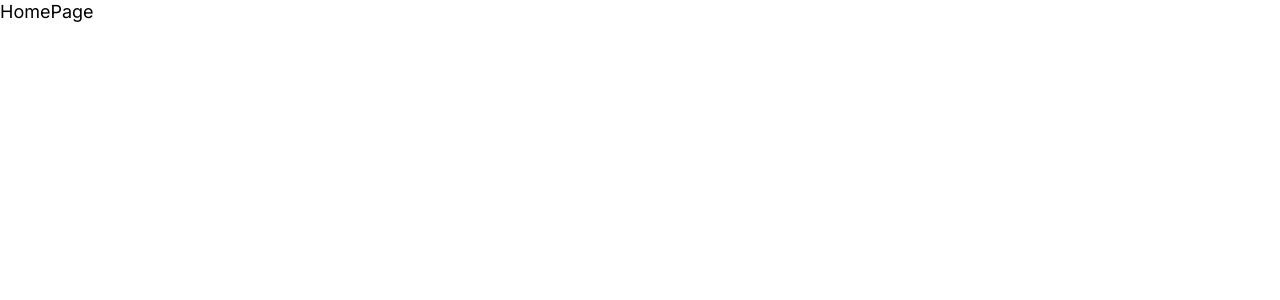
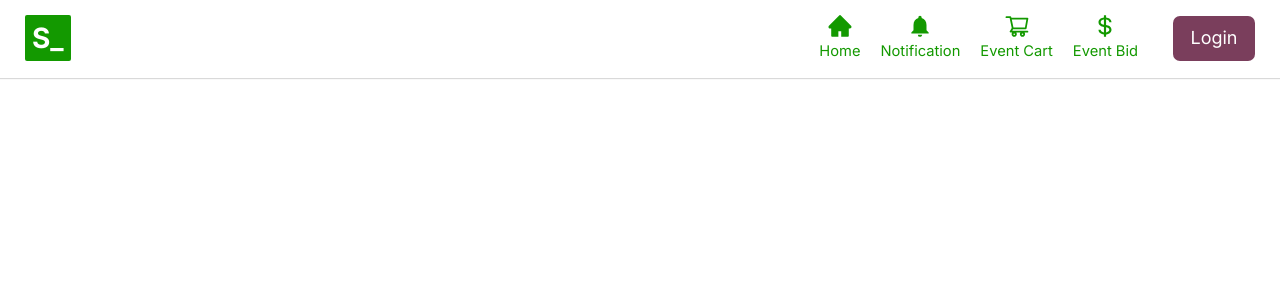
Before and after one commit to spurbey/start_up, a Next.js app: page / in a window 1280 px wide. Shown: the top 300 px of the page. Built offline with nearby package versions, Linux system fonts and the light colour scheme.

Commit message:
Header component markup & styling

```diff
--- /dev/null
+++ b/app/components/Header.jsx
@@ -0,0 +1,63 @@
+// react-icons
+import { AiFillHome, AiOutlineShoppingCart } from 'react-icons/ai';
+import { MdNotifications } from 'react-icons/md';
+import { BiDollar } from 'react-icons/bi';
+import { FaUser } from 'react-icons/fa';
+
+import Link from 'next/link';
+
+export default function Header() {
+  return (
+    <>
+      <header className='header'>
+        <div className='section-container'>
+          <Link className='logo' href={'/'}>
+            <h3 className='logo-text'>S_</h3>
+          </Link>
+          {/* /logo */}
+
+          <nav className='nav'>
+            <ul className='nav-list'>
+              <li className='nav-item'>
+                <Link href={'/'} className='nav-link'>
+                  <AiFillHome className='nav-link__icon' />
+                  <span className='nav-link__text'>Home</span>
+                </Link>
+              </li>
+              <li className='nav-item'>
+                <Link href={'notification'} className='nav-link'>
+                  <MdNotifications className='nav-link__icon' />
+                  <span className='nav-link__text'>Notification</span>
+                </Link>
+              </li>
+              <li className='nav-item'>
+                <Link href={'cart'} className='nav-link'>
+                  <AiOutlineShoppingCart className='nav-link__icon' />
+                  <span className='nav-link__text'>Event Cart</span>
+                </Link>
+              </li>
+              <li className='nav-item'>
+                <Link href={'bid'} className='nav-link'>
+                  <BiDollar className='nav-link__icon' />
+                  <span className='nav-link__text'>Event Bid</span>
+                </Link>
+              </li>
+            </ul>
+
+            <Link className='button-primary' href={'login'}>
+              Login
+            </Link>
+
+            {/* if user is logedin */}
+            {/*
+            <Link href={'user'} className='button-primary icon'>
+              <FaUser />
+            </Link>
+            */}
+          </nav>
+        </div>
+        {/* /section-container */}
+      </header>
+    </>
+  );
+}
--- a/app/page.jsx
+++ b/app/page.jsx
@@ -1,5 +1,11 @@
-import React from 'react';
+import Header from '@/app/components/Header';
 
 export default function HomePage() {
-  return <div>HomePage</div>;
+  return (
+    <>
+      <div className='HomePage'>
+        <Header />
+      </div>
+    </>
+  );
 }
--- a/app/styles/components/__button.scss
+++ b/app/styles/components/__button.scss
@@ -0,0 +1,65 @@
+.button {
+  border: none;
+  outline: hidden;
+  font-size: 18px;
+  font-weight: 400;
+  font-family: inherit;
+  background-color: $dark-pink;
+  text-decoration: none;
+  color: $white;
+  padding: 0 8px;
+  min-width: 110px;
+  width: 100%;
+  max-width: fit-content;
+  text-align: center;
+  cursor: pointer;
+  border-radius: 7px;
+  height: 45px;
+  @include flex(center, center);
+  display: inline-flex;
+  gap: 7px;
+
+  & > svg {
+    width: 27px;
+  }
+
+  &:hover {
+    transform: translateY(-3px);
+  }
+
+  @include responsive-medium {
+    min-width: 90px;
+    font-size: 16px;
+  }
+}
+
+.icon {
+  min-width: 0 !important;
+}
+
+.button-primary {
+  @extend .button;
+  background-color: $dark-pink;
+
+  &:hover {
+    background-color: $dark-pink-hover;
+  }
+
+  &:active {
+    background-color: $pink;
+  }
+}
+
+.button-secondary {
+  @extend .button;
+  background-color: $green;
+
+  &:hover {
+    background-color: $green-hover;
+  }
+
+  &:active {
+    background-color: $yellow;
+    color: $black;
+  }
+}
--- /dev/null
+++ b/app/styles/components/__header.scss
@@ -0,0 +1,77 @@
+.header {
+  box-shadow: rgba(0, 0, 0, 0.15) 0px 0px 1px 1px;
+
+  .section-container {
+    @include flex;
+    max-width: 1400px;
+    margin-top: 0;
+    padding-top: 13px;
+    padding-bottom: 15px;
+  }
+}
+
+.logo {
+  user-select: none;
+  display: inline-block;
+  background-color: $dark-green;
+  padding: 5px 7px;
+  border-radius: 2px;
+
+  &-text {
+    font-size: 28px;
+    line-height: 36px;
+    color: $white;
+  }
+}
+
+.nav {
+  @include flex;
+  gap: 35px;
+
+  @include responsive-medium {
+    gap: 20px;
+  }
+
+  &-list {
+    @include flex(space-between);
+    gap: 20px;
+
+    @include responsive-medium {
+      gap: 13px;
+    }
+
+    @include responsive-small {
+    }
+  }
+
+  &-link {
+    @include flex;
+    user-select: none;
+    flex-direction: column;
+    color: $dark-green;
+
+    &:hover {
+      color: $green-hover;
+    }
+
+    &__icon {
+      font-size: 26px;
+    }
+
+    &__text {
+      font-size: 14.7px;
+
+      @include responsive-small {
+        display: none;
+      }
+    }
+  }
+
+  .button-primary {
+    min-width: 82px;
+
+    @include responsive-medium {
+      min-width: fit-content;
+    }
+  }
+}
--- a/app/styles/main.scss
+++ b/app/styles/main.scss
@@ -6,9 +6,7 @@
 
 // components
 @import './components/_button';
-
-// sections
-@import './layouts/_header';
+@import './components/_header';
 
 // pages
 @import './pages/_home';
--- a/app/styles/pages/__home.scss
+++ b/app/styles/pages/__home.scss
@@ -1 +1,2 @@
-// styles for home page
+.HomePage {
+}
--- a/app/styles/utils/__colors.scss
+++ b/app/styles/utils/__colors.scss
@@ -1,6 +1,9 @@
-$primary-color: #00b4d8;
-$light: #f1f0ec;
-$dark: #252422;
-$light-grey: #bbb;
+$pink: #d685ad;
+$dark-pink: #7a3e5c;
+$dark-pink-hover: #5b2e45;
+$green: #99eb99;
+$green-hover: #65e165;
+$dark-green: #139900;
+$yellow: #f6f6d0;
 $white: #fff;
 $black: #000;
--- a/app/styles/utils/__common.scss
+++ b/app/styles/utils/__common.scss
@@ -1,6 +1,6 @@
 // general styles
 
-$global-transition: 150ms color linear, 200ms background-color ease-in-out,
+$global-transition: 60ms color linear, 150ms background-color ease-in-out,
   150ms width linear, 200ms border-color linear, transform 200ms linear,
   margin 220ms linear, 150ms opacity linear;
 
@@ -8,9 +8,10 @@ $global-transition: 150ms color linear, 200ms background-color ease-in-out,
   margin: 0;
   padding: 0;
   box-sizing: border-box;
+  transition: $global-transition;
 
   &::selection {
-    background-color: $primary-color;
+    background-color: $dark-pink;
     color: $white;
   }
 }
@@ -23,9 +24,8 @@ h1,
 h2,
 h3,
 h4 {
-  // font-family: ;
   font-weight: 700;
-  color: $dark;
+  color: $black;
 }
 
 body {
@@ -33,9 +33,8 @@ body {
   height: 100vh;
   font-size: 18px;
   line-height: 24px;
-  // font-family: ;
 
-  @include responsive_small {
+  @include responsive-small {
     font-size: 16px;
   }
 }
@@ -48,9 +47,6 @@ img {
 ul {
   margin: 0;
   padding: 0;
-}
-
-li {
   list-style: none;
 }
 
@@ -58,18 +54,12 @@ a {
   text-decoration: none;
 }
 
-.noselect {
-  user-select: none;
+.section-container {
+  max-width: 1300px;
+  margin: 10px auto;
+  padding: 5px 25px;
+
+  @include responsive-small {
+    padding: 15px 10px;
+  }
 }
-
-/*
-// preloader
-#preloader {
-  background: $primary-color url(../img/loading.svg) no-repeat center center;
-  background-size: 10%;
-  width: 100%;
-  height: 100vh;
-  position: fixed;
-  z-index: 100;
-}
-*/
--- a/app/styles/utils/__responsive_mixins.scss
+++ b/app/styles/utils/__responsive_mixins.scss
@@ -1,16 +1,16 @@
-@mixin responsive_large() {
+@mixin responsive-large() {
   @media only screen and (max-width: 992px) {
     @content;
   }
 }
 
-@mixin responsive_medium() {
+@mixin responsive-medium() {
   @media only screen and (max-width: 768px) {
     @content;
   }
 }
 
-@mixin responsive_small() {
+@mixin responsive-small() {
   @media only screen and (max-width: 565px) {
     @content;
   }
--- a/package.json
+++ b/package.json
@@ -12,6 +12,7 @@
     "next": "13.4.3",
     "react": "18.2.0",
     "react-dom": "18.2.0",
+    "react-icons": "^4.8.0",
     "sass": "^1.62.1"
   }
 }
```
Also changed, not shown: app/styles/layouts/__header.scss (deleted), 1 other file (tests, documents, lock files or other folders).
